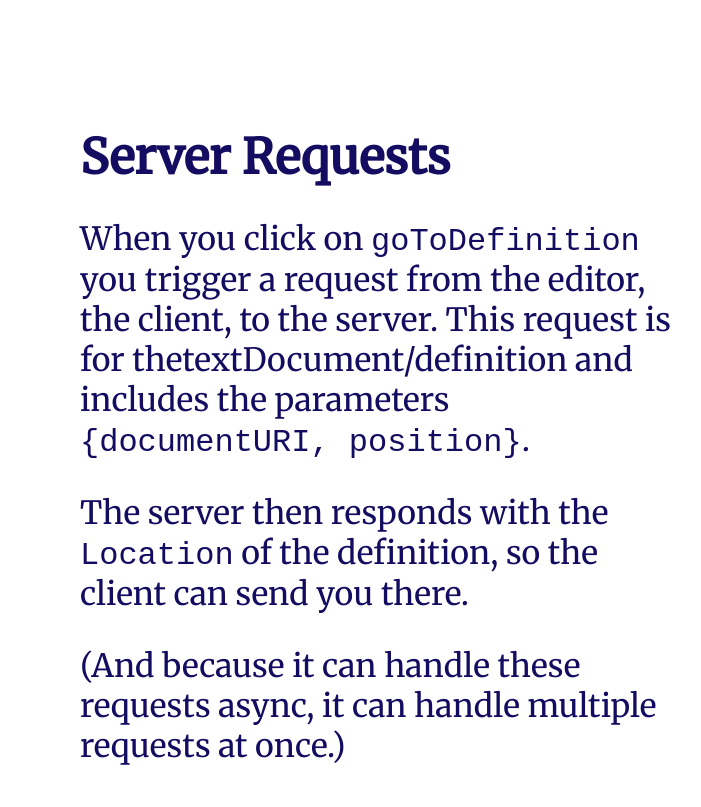
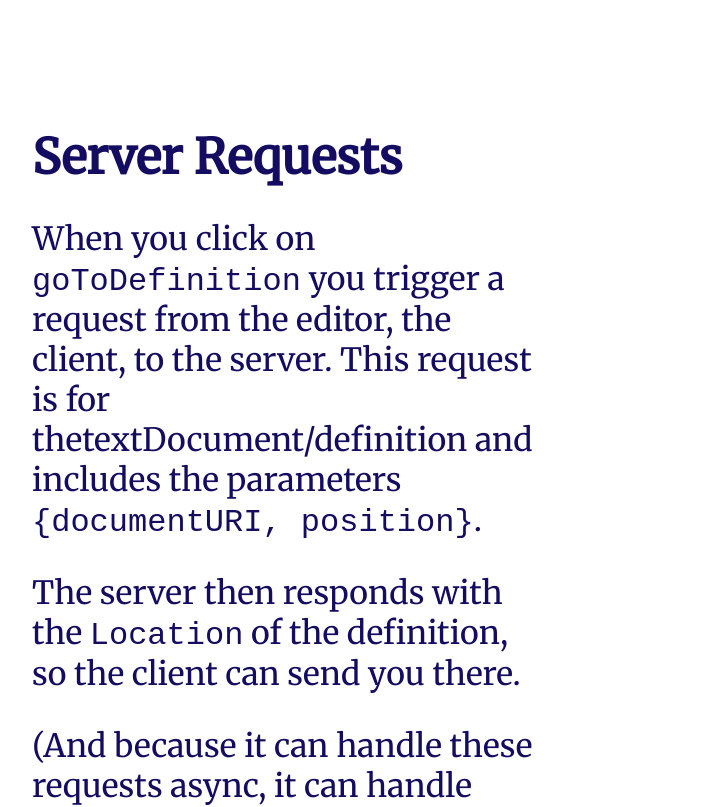
Before and after one commit to Cerchie/what-is-the-lsp, a SvelteKit app: page / in a window 1280 px wide. Shown: the part 4780-5587 px from the top of the page, without its empty margins (264-965 px from the left). Built offline with nearby package versions, Linux system fonts and the light colour scheme.

Commit message:
spacing and sizing

```diff
--- a/src/components/Scrolly.svelte
+++ b/src/components/Scrolly.svelte
@@ -107,7 +107,7 @@ observer.observe(document.querySelector('.image.image-1'));
 </figure>
 </section>
 <section id="server-requests">
-    <figure>
+
     <h3>Server Requests</h3>
     <p>When you click on <span class="codespan">goToDefinition</span> you trigger a request from the editor, the client, to the server.
         This request is for the<span class="codespans">textDocument/definition</span>
@@ -117,7 +117,7 @@ observer.observe(document.querySelector('.image.image-1'));
     <p>(And because it can handle these requests async, it can handle multiple requests at once.)</p>
     <GoToDef/>
 <p>In this way, the Language Server Protocol handles requests from code editors to support features for different languages in each client.</p>
-</figure>
+
 </section>
 <section id="resources">
 
@@ -161,15 +161,17 @@ observer.observe(document.querySelector('.image.image-1'));
 
 <style>
     /* all mobile styles */
-
+#about-h3 {
+    margin-left: .5em;
+    white-space: nowrap;
+}
 #author-container {
     padding: 20px;
-    display:flex;
-    justify-content: space-around;
+
+
 }
 #about-the-author {
 margin-top: 90px;
-margin-left: -1em;
 
 }
 
@@ -208,14 +210,14 @@ h3 {
     margin-left: -.3em;
     z-index: 10;
     color: #130c61;
-    font-size: 2em;
+    font-size: xx-large;
 }
 ul {
     margin: auto;
     width: 90%;
     color: #130c61;
     text-decoration: none;
-    font-size: 1.5em;
+    font-size: large;
 }
 
 li {
@@ -224,7 +226,7 @@ li {
 p {
     width: 90vw;
 	margin: auto;
-    font-size: 1.5em;
+    font-size: large;
     margin-top: 1em;
     margin-left: -.5em;
     color: #130c61;
@@ -240,7 +242,7 @@ hr {
 }
 
 h4 {
-    font-size: 2em;
+    font-size: x-large;
     margin: auto;
     margin-bottom: 1em;
     margin-left: 1em;
@@ -280,10 +282,12 @@ h4 {
 0% { opacity: 1; }
 100% { opacity: 0; }
 }
-#about-h3 {
-    margin-left: 12px;
+
+#server-requests {
+    width: 80vw;
+	margin: auto;
+    margin-left: 2em;
 }
-
 /* all desktop styles */
 @media (min-width: 1100px) {
 
```
